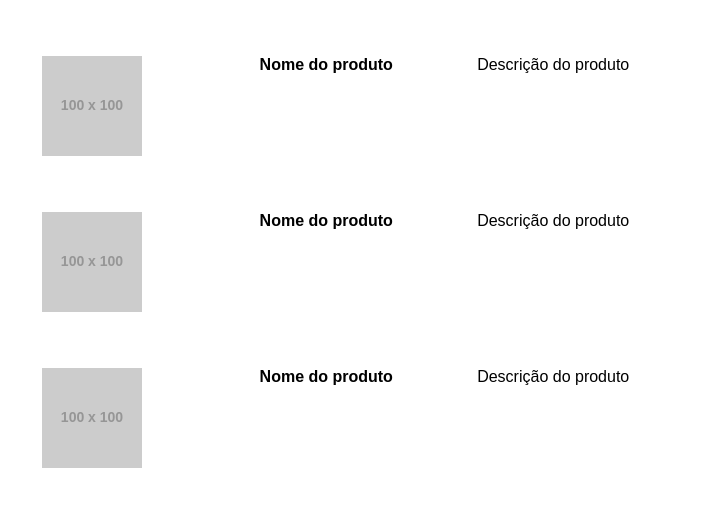
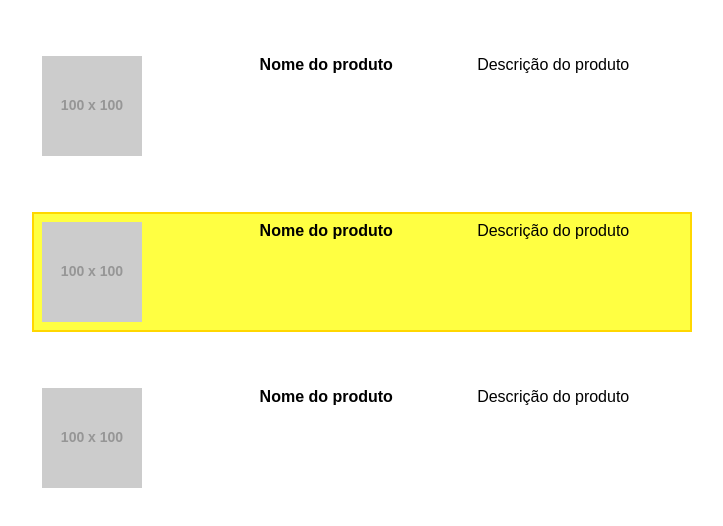
Before and after one commit to zeharoldoparente/curso_ebac_frontend, a plain HTML site: page index.html in a window 1280 px wide. Shown: the whole page, without its empty margins (278-1001 px from the left). Drawn offline with Linux system fonts and the light colour scheme; placeholder pictures from the web are drawn by us.

Commit message:
alteração html

```diff
--- a/index.html
+++ b/index.html
@@ -17,7 +17,7 @@
             <h4 class="produto-nome">Nome do produto</h4>
             <p class="produto-descricao">Descrição do produto</p>
          </div>
-         <div class="produto em-destaque">
+         <div class="produto produto__em-destaque">
             <img
                class="produto-imagem"
                src="https://via.placeholder.com/100x100"
--- a/main.css
+++ b/main.css
@@ -26,7 +26,7 @@
    color: gray;
 }
 
-.produto--em-destaque {
+.produto__em-destaque {
    border: 2px solid gold;
    padding: 8px;
    background-color: #ffff42;
```
